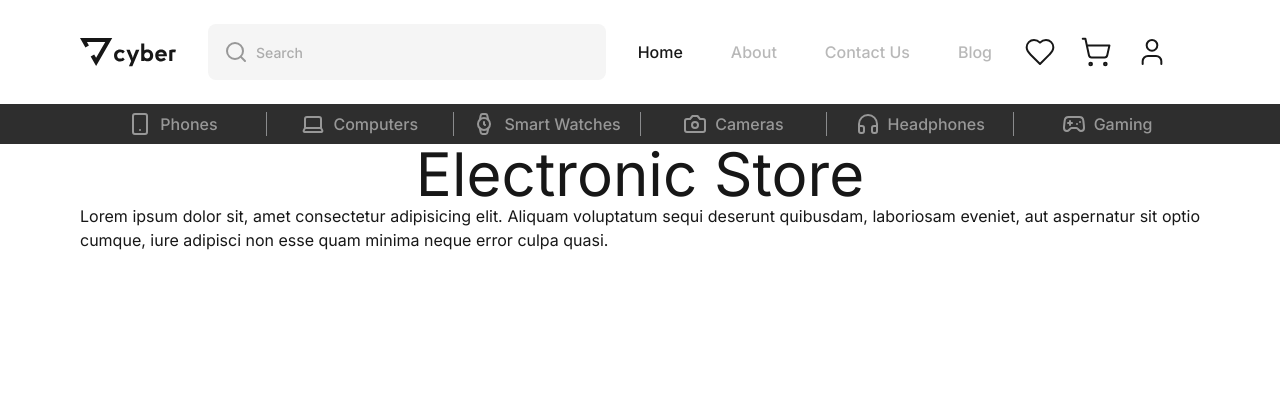
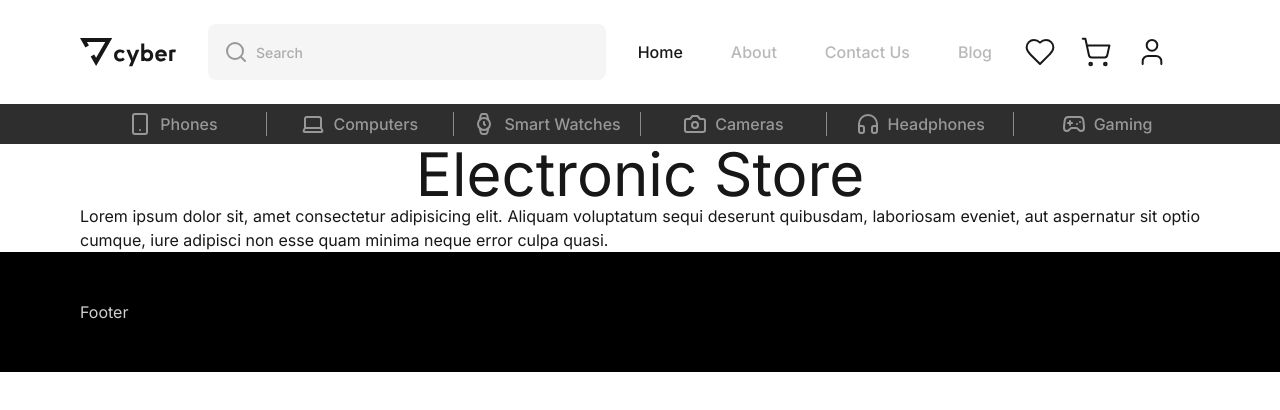
Before and after one commit to alexandreraminelli/pratica-nextjs-electronic-store, a Next.js app: page / in a window 1280 px wide. Shown: the top 410 px of the page. Built offline with nearby package versions, Linux system fonts and the light colour scheme.

Commit message:
feat: criação do componente Footer

```diff
--- a/src/app/layout.tsx
+++ b/src/app/layout.tsx
@@ -2,6 +2,7 @@ import { inter } from "@/app/ui/fonts/fonts" // fontes
 import Header from "@/app/ui/layout/header/Header"
 import type { Metadata } from "next" // formato dos metadados
 import "./globals.css"
+import Footer from "./ui/layout/footer/Footer"
 
 /**
  * Metadados principais do site.
@@ -29,8 +30,12 @@ export default function RootLayout({
       <body className={`${inter.className} antialiased`}>
         {/* Cabeçalho */}
         <Header />
+
         {/* Conteúdo da página */}
         {children}
+
+        {/* Rodapé */}
+        <Footer />
       </body>
     </html>
   )
--- /dev/null
+++ b/src/app/ui/layout/footer/Footer.tsx
@@ -0,0 +1,24 @@
+/**
+ * Rodapé do site.
+ *
+ * @author Alexandre Raminelli
+ */
+export default function Footer() {
+  return (
+    <footer
+      className="
+      bg-dark-27 lg:bg-black
+      text-light-9
+      py-12 pd-container
+      "
+    >
+      <p>Footer</p>
+
+      {/* Logo */}
+
+      {/* Footer Nav */}
+
+      {/* Social Networks */}
+    </footer>
+  )
+}
```
